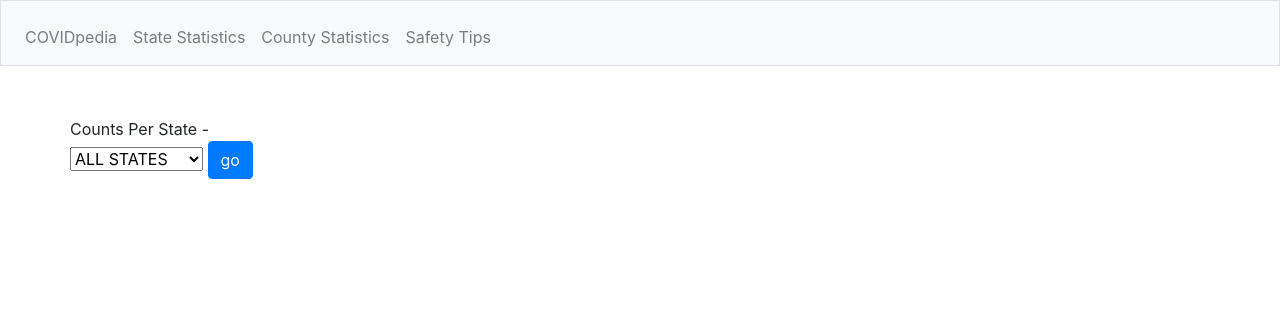
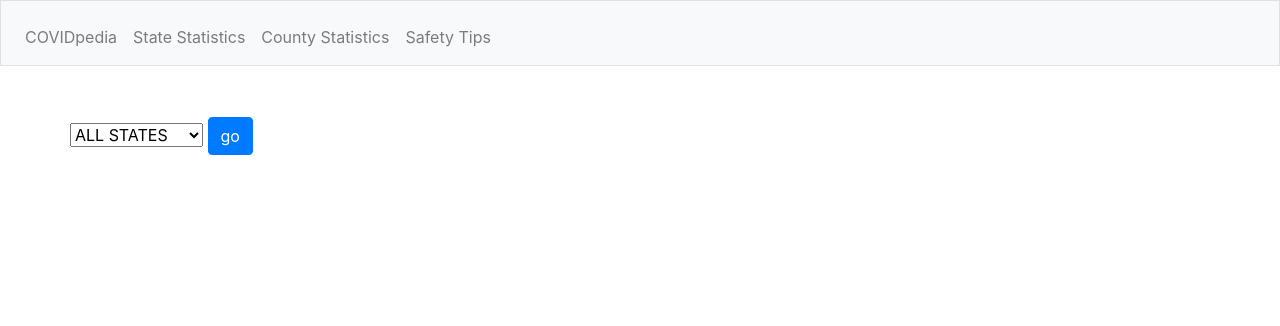
Before and after one commit to akethana1/COVIDpedia, a Python web app: template templates/index.html in a window 1280 px wide. Shown: the top 326 px of the page. Run offline with Jinja, Linux system fonts and the light colour scheme; the template is opened without the code that fills it, so the values that code supplies are empty; some libraries are stand-ins or nearby versions.

Commit message:
Update index.html

```diff
--- a/templates/index.html
+++ b/templates/index.html
@@ -8,9 +8,12 @@
 {% set yesterday = data["yesterday"] %}
 {% set all_states = data["all_states"] %}
 
+{% block heading %}
+    Statistics By State - {{ yesterday }}
+{% endblock %}
+
 {% block main %}
-    Counts Per State - {{ yesterday }}&nbsp;&nbsp;&nbsp;
-    <form action="/state", method="post">
+    <form action="{{url_for('index')}}", method="post">
       <select name="stateselector">
         <option value="default" disabled>choose a state</option>
         <option value="all">ALL STATES</option>
```
